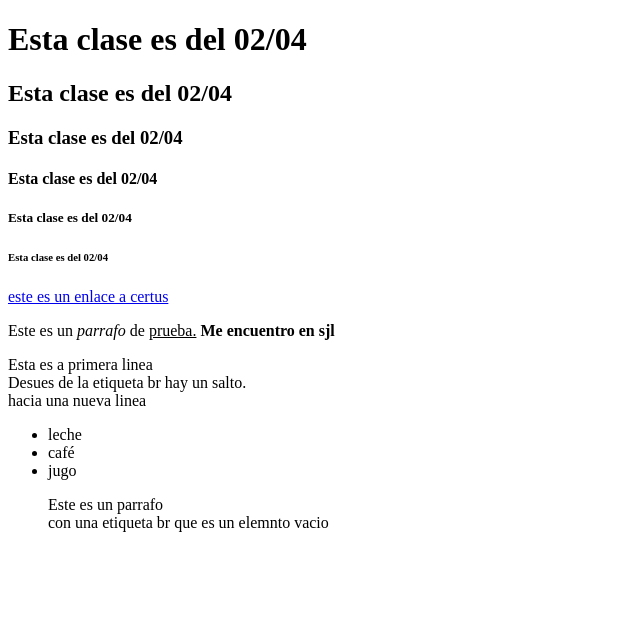
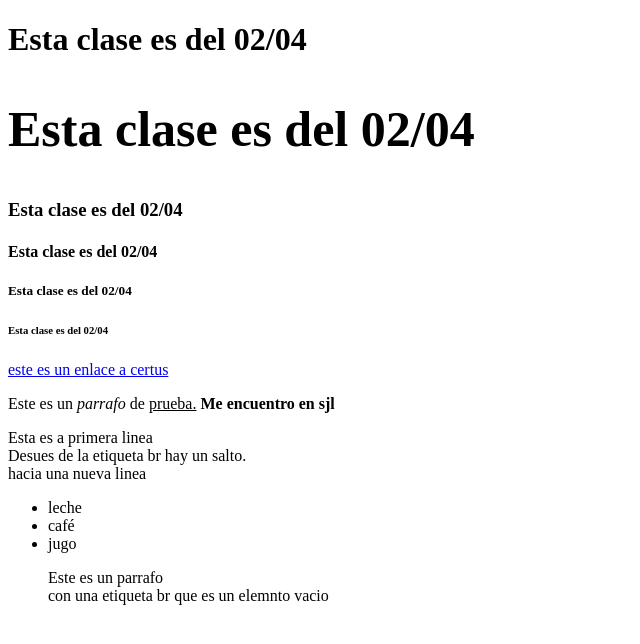
Before and after one commit to sakul972/luka.github.io, a plain HTML site: page index.html in a window 1280 px wide. Shown: the whole page, without its empty margins (0-640 px from the left). Drawn offline with Linux system fonts and the light colour scheme.

Commit message:
Update index.html
Signed-off-by: sakul072.github.io <lukruiz35@gmail.com>

```diff
--- a/index.html
+++ b/index.html
@@ -8,7 +8,7 @@
 </head>
 <body>
      <h1>Esta clase es del 02/04</h1>
-    <h2>Esta clase es del 02/04</h2>
+    <h2 style="font-size: 50px;">Esta clase es del 02/04</h2>
     <h3>Esta clase es del 02/04</h3>
     <h4>Esta clase es del 02/04</h4>
     <h5>Esta clase es del 02/04</h5>
```
